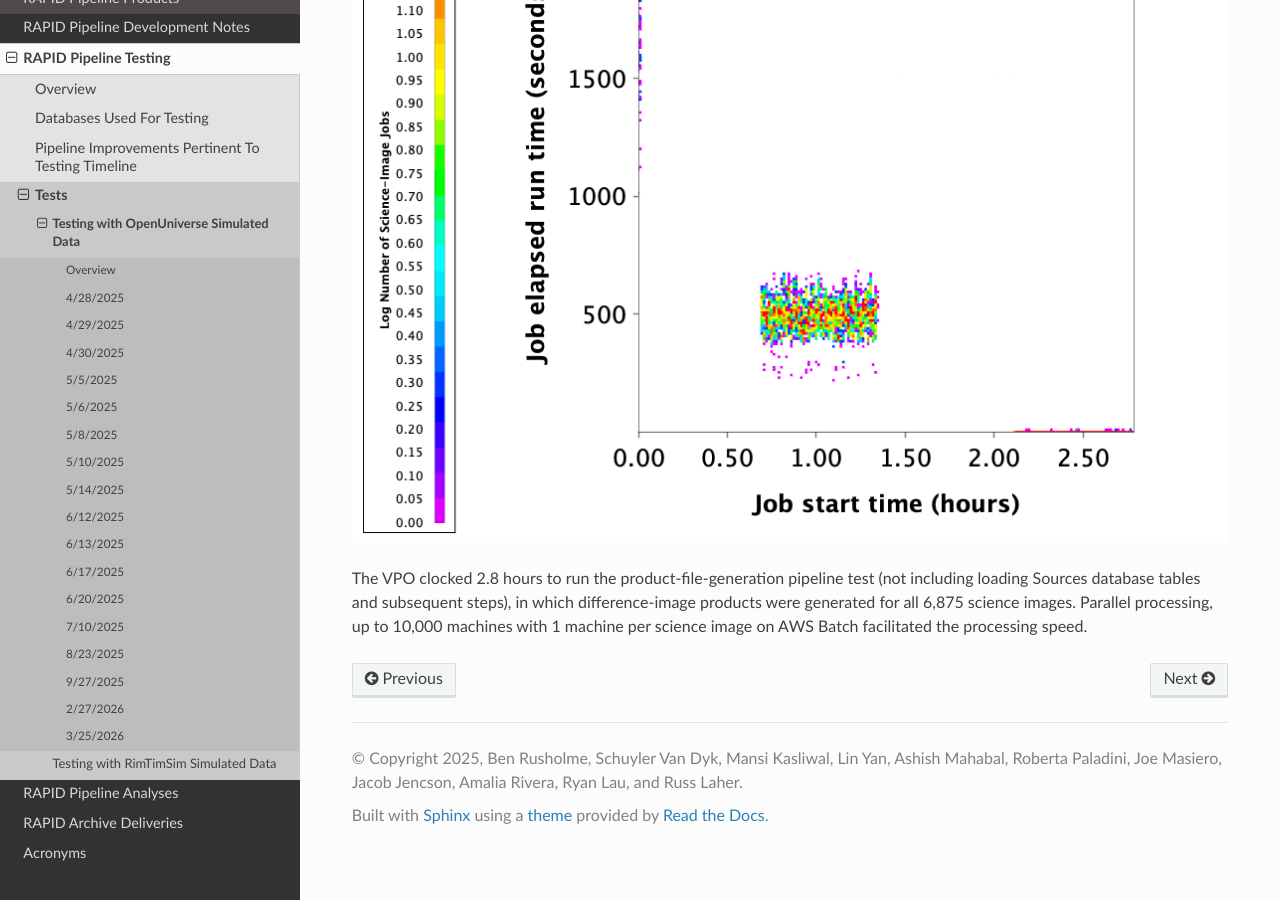
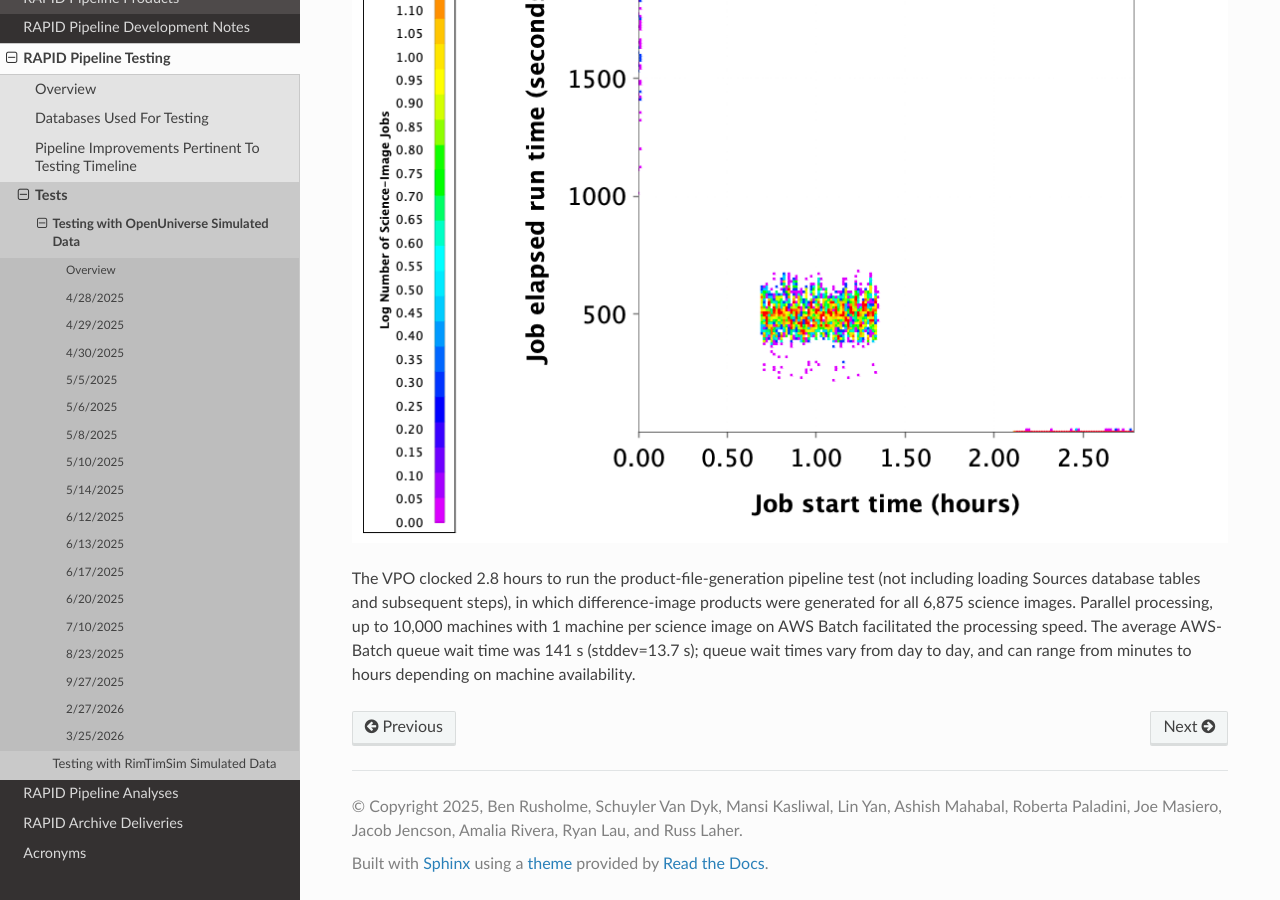
Before and after one commit to Caltech-IPAC/rapid, a Sphinx documentation site: the page built from docs/source/dev/openuniv_tests.rst, in a window 1280 px wide and 900 px high, scrolled down 34560 px. Built offline with Sphinx 7.4.7 and the Read the Docs theme 3.1.0, drawn with Linux system fonts in a browser that asks for light colours.

Commit message:
Added information about AWS-Batch queue wait times for 3/25/2026 test.

```diff
--- a/docs/source/dev/openuniv_tests.rst
+++ b/docs/source/dev/openuniv_tests.rst
@@ -1337,4 +1337,6 @@ The VPO clocked 2.8 hours to run the product-file-generation pipeline test
 (not including loading Sources database tables and subsequent steps), in which
 difference-image products were generated for all 6,875 science images.
 Parallel processing, up to 10,000 machines with 1 machine per science image on AWS Batch
-facilitated the processing speed.
+facilitated the processing speed.  The average AWS-Batch queue wait time was 141 s (stddev=13.7 s);
+queue wait times vary from day to day, and can range from minutes to hours depending
+on machine availability.
```
